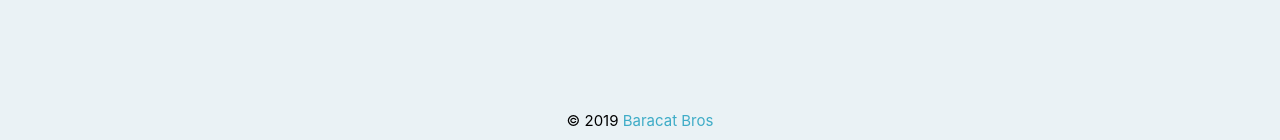
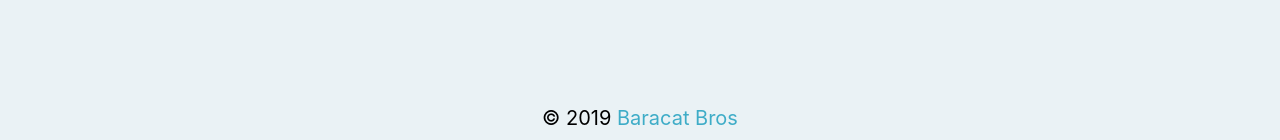
Before and after one commit to AhmadBaracat/baracatbros, a Jekyll site: the page built from index.html, in a window 1280 px wide. Shown: the part 757-897 px from the top of the page. Built offline with Jekyll 4.4.1, drawn with Linux system fonts in a browser that asks for light colours; nearby versions of some CDN libraries.

Commit message:
Increase font size in homescreen

```diff
--- a/_sass/layout.scss
+++ b/_sass/layout.scss
@@ -60,7 +60,6 @@
 @media only screen and (max-width: 992px) {
 
 	.container {
-	    font-size: 1.8rem;
 		grid-column-gap: 0px;
 		grid-template-columns: 1;
 		grid-template-areas:
@@ -633,10 +632,6 @@
 	justify-content: center;
 }
 
-footer p {
-    font-size: 1.5rem;
-}
-
 .footerText {
 	display: block;
 	line-height: 1.5;
```
